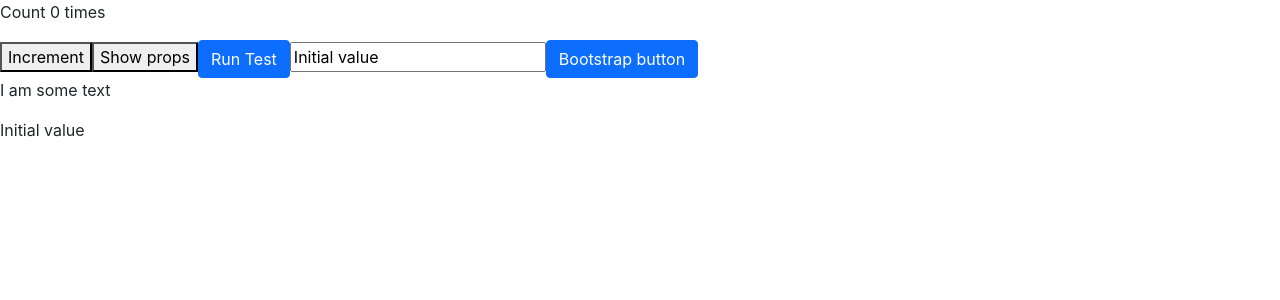
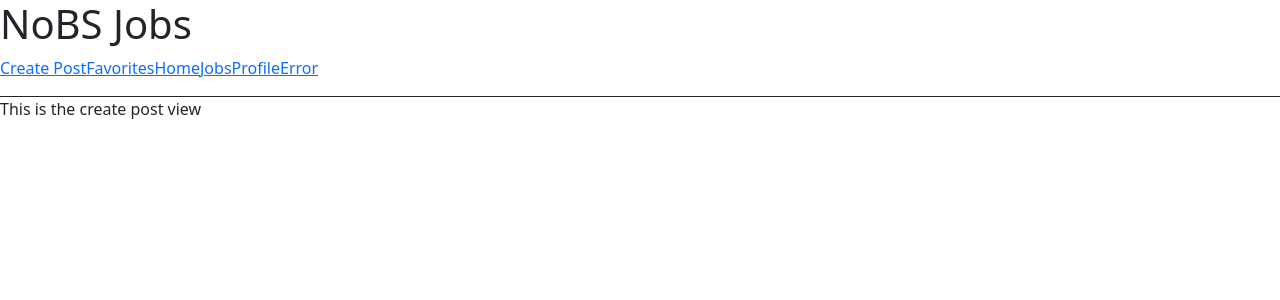
Before and after one commit to dominic-deantonio/nobsjb-frontend, a React (Create React App) app: page /create-post in a window 1280 px wide. Shown: the top 300 px of the page. Built offline with nearby package versions, Linux system fonts and the light colour scheme.

Commit message:
Set up initial routing

```diff
--- a/package.json
+++ b/package.json
@@ -6,9 +6,11 @@
     "@testing-library/jest-dom": "^5.16.1",
     "@testing-library/react": "^11.2.7",
     "@testing-library/user-event": "^12.8.3",
+    "firebase": "^9.6.0",
     "react": "^17.0.2",
     "react-bootstrap": "^2.0.3",
     "react-dom": "^17.0.2",
+    "react-router-dom": "^6.0.2",
     "react-scripts": "4.0.3",
     "web-vitals": "^1.1.2"
   },
--- a/src/App.js
+++ b/src/App.js
@@ -1,15 +1,28 @@
-import './App.css';
-import NavBar from './components/navbar';
+import { Outlet, Link, useLocation } from "react-router-dom";
+import { HomeView } from "./routes/homeView";
 
-function App() {
-
-  function getText() {
-    return 'I am some text';
-  }
-
+export default function App() {
+  const location = useLocation();
+  const path = location.pathname;
   return (
-    <NavBar text={getText()} />
+    <div>
+      <h1>NoBS Jobs</h1>
+      <nav
+        style={{
+          borderBottom: "solid 1px",
+          paddingBottom: "1rem"
+        }}
+      >
+        {/* <Link className={path === "/create-post" ? 'btn btn-primary' : ''} to="/create-post">Create Post</Link> */}
+        <Link to="/create-post">Create Post</Link>
+        <Link to="/favorites">Favorites</Link>
+        <Link to="/">Home</Link>
+        <Link to="/jobs">Jobs</Link>
+        <Link to="/profile">Profile</Link>
+        <Link to="/error">Error</Link>
+      </nav>
+      {location.pathname === '/' && <HomeView />}
+      <Outlet />
+    </div>
   );
 }
-
-export default App;
--- a/src/index.js
+++ b/src/index.js
@@ -1,17 +1,40 @@
-import React from 'react';
-import ReactDOM from 'react-dom';
-import './index.css';
-import App from './App';
-import reportWebVitals from './reportWebVitals';
+import React from "react";
+import { render } from "react-dom";
+import {
+  BrowserRouter,
+  Routes,
+  Route
+} from "react-router-dom";
+import App from "./App";
+import { CreatePostView } from "./routes/createPostView";
+import { FavoritesView } from "./routes/favoritesView";
+import { NotFoundView } from "./routes/notFoundView";
+import { ProfileView } from "./routes/profileView";
+import { JobsView } from "./routes/jobsView";
 
-ReactDOM.render(
+const rootElement = document.getElementById("root");
+render(
   <React.StrictMode>
-    <App />
+    <BrowserRouter>
+      <Routes>
+        <Route path="/" element={<App />}>
+          <Route path="create-post" element={<CreatePostView />} />
+          <Route path="favorites" element={<FavoritesView />} />
+          <Route path="error" element={<NotFoundView />} />
+          <Route path="profile" element={<ProfileView />} />
+          <Route path="jobs" element={<JobsView />} />
+          <Route
+            path="*"
+            element={
+              <main style={{ padding: "1rem" }}>
+                <p>There's nothing here!</p>
+              </main>
+            }
+          />
+        </Route>
+      </Routes>
+    </BrowserRouter>
   </React.StrictMode>,
-  document.getElementById('root')
+
+  rootElement
 );
-
-// If you want to start measuring performance in your app, pass a function
-// to log results (for example: reportWebVitals(console.log))
-// or send to an analytics endpoint. Learn more: https://bit.ly/CRA-vitals
-reportWebVitals();
--- /dev/null
+++ b/src/routes/createPostView/index.js
@@ -0,0 +1,7 @@
+export function CreatePostView() {
+  return (
+    <>
+      <p> This is the create post view</p>
+    </>
+  );
+}
--- /dev/null
+++ b/src/routes/favoritesView/index.js
@@ -0,0 +1,7 @@
+export function FavoritesView() {
+  return (
+    <>
+      <p> This is the favorites view</p>
+    </>
+  );
+}
--- /dev/null
+++ b/src/routes/homeView/index.js
@@ -0,0 +1,7 @@
+export function HomeView() {
+  return (
+    <>
+      <p> This is the home view</p>
+    </>
+  );
+}
--- /dev/null
+++ b/src/routes/jobsView/index.js
@@ -0,0 +1,7 @@
+export function JobsView() {
+  return (
+    <>
+      <p> This is the jobs view</p>
+    </>
+  );
+}
--- /dev/null
+++ b/src/routes/notFoundView/index.js
@@ -0,0 +1,7 @@
+export function NotFoundView() {
+  return (
+    <>
+      <p> This is the not found view</p>
+    </>
+  );
+}
--- /dev/null
+++ b/src/routes/profileView/index.js
@@ -0,0 +1,7 @@
+export function ProfileView() {
+  return (
+    <>
+      <p> This is the profile view</p>
+    </>
+  );
+}
```
Also changed, not shown: 1 other file (tests, documents, lock files or other folders).
